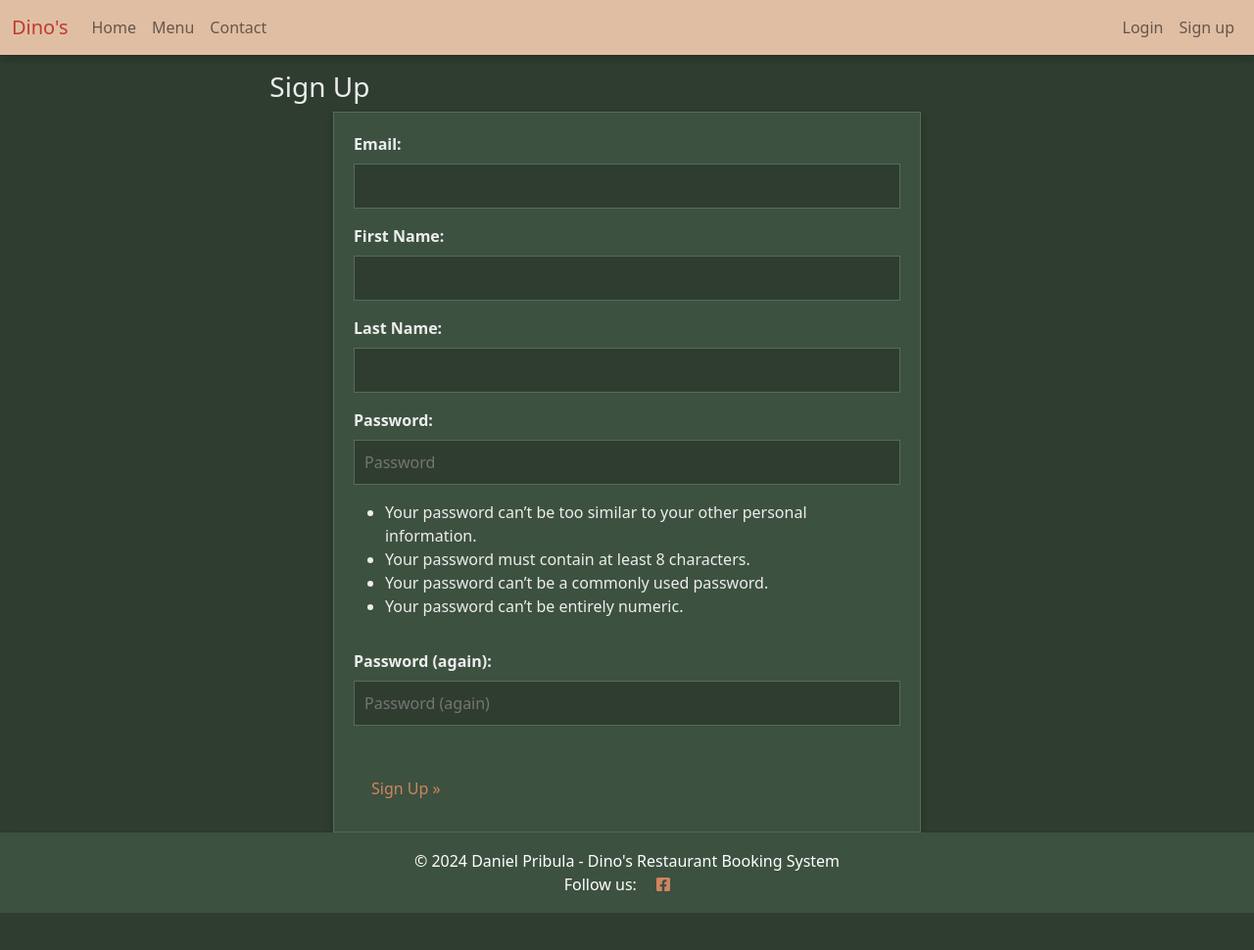
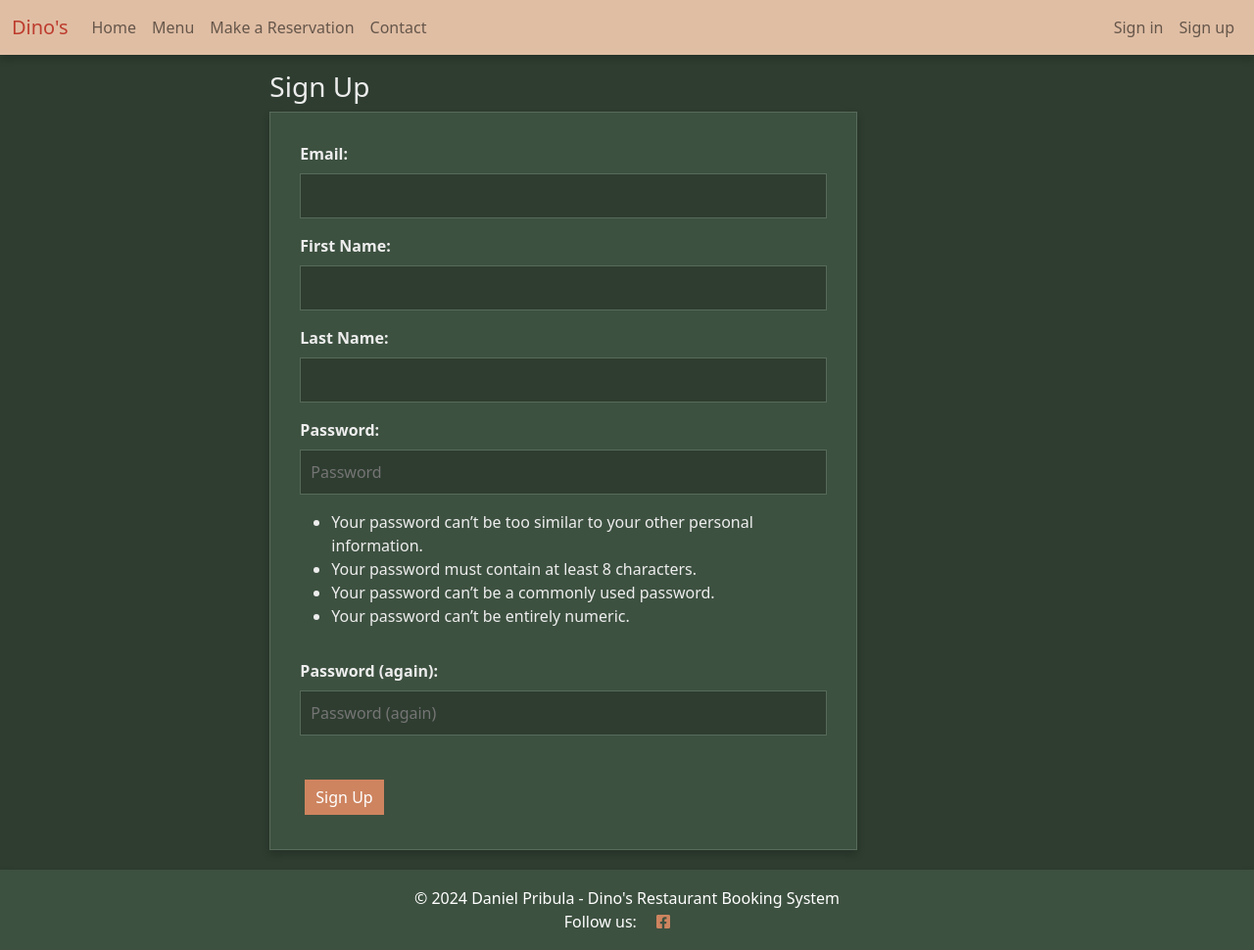
Before and after one commit to houndhunger/django-restaurant-web-and-booking, a Django app: page /accounts/signup/ in a window 1280 px wide. Shown: the whole page at 98% size. Before the commit the page ends 932 px from the top, so only its background shows below. Run offline with Django 4.2, Linux system fonts and the light colour scheme.

Commit message:
css tweaks and Base ReservationView and other minor fix

```diff
--- a/booking/templates/booking/user_reservations.html
+++ b/booking/templates/booking/user_reservations.html
@@ -17,13 +17,7 @@
                                     <h2 class="card-title">Reservation for {{ reservation.guest_count }} Guests</h2>
                                 </div>
                             </div>
-                            <a href="{% url 'edit_reservation' reservation.id %}" class="post-link">
-                                <!-- Removed duplicate Reservation for Guests in the anchor tag -->
-                            </a>
-
                             <p class="card-text mt-3"><strong>Date:</strong> {{ reservation.reservation_date|date:"F j, Y, g:i a" }}</p>
-
-                            <!-- Move the horizontal line under the Date -->
                             <hr />
 
                             <p class="card-text h6"><strong>Status:</strong> {{ reservation.get_status_display }}</p>
--- a/codestar/urls.py
+++ b/codestar/urls.py
@@ -30,7 +30,7 @@
     path('admin/', admin.site.urls),
     path('summernote/', include('django_summernote.urls')),
     path("", include("booking.urls"), name='booking-urls'),
-    path('welcome/', views.welcome_view, name='welcome'),
+    path('welcome/', HomeView.as_view(), name='welcome'),
     path('menu/', RestaurantMenuView.as_view(), name='restaurant_menu'),
     path('contact/', views.contact, name='contact'),
 ]
--- a/static/css/style.css
+++ b/static/css/style.css
@@ -39,6 +39,7 @@
 .btn-signup,
 .btn-edit,
 .btn-primary,
+a,
 .link,
 .reservation-title {
     color: var(--accent-1-colour);
@@ -96,7 +97,7 @@
     border: 1px solid var(--content-bg-colour);
     background-color: var(--content-bg-colour);
     box-shadow: 0 4px 8px rgba(0, 0, 0, 0.2);
-    padding: 15px;
+    padding: 20px;
     margin-bottom: 20px;
     border-radius: 0;
 }
@@ -187,8 +188,8 @@
 }
 
 /* Links and Buttons */
+button,
 .post-link,
-.link,
 .btn-signup,
 .btn-create,
 .btn-primary,
@@ -196,34 +197,25 @@
 .btn-delete,
 .btn-cancel {
     text-decoration: none;
+    color: #fff;
+    background-color: var(--accent-1-colour);
+    border: 1px solid var(--accent-1-colour);
     border-radius: 0;
     margin: 5px;
+    padding: 5px 10px;
 }
-
 
 .post-link:hover,
 .page-link {
     color: var(--accent-1-colour);
 }
 
-.btn-primary {
-    background-color: var(--accent-1-colour);
-    color: #fff;
-    padding: 5px 10px;
-    border: 1px solid var(--accent-1-colour);
-}
 
 .btn-signup:hover,
 .btn-signup:active,
 .btn-primary:hover {
     background-color: #fff;
     color: var(--accent-1-colour);
-}
-
-.btn-view {
-    background-color: var(--hover-1-colour);
-    color: #fff;
-    padding: 5px 10px;
 }
 
 .btn-view:hover {
@@ -257,10 +249,11 @@
 
 /* Forms */
 .login-form,
-.signup-form {
+.signup-form,
+.reservation-form {
     max-width: 600px;
-    margin: 0 auto;
-    padding: 20px;
+    margin-bottom: 20px;
+    padding: 30px;
     background-color: var(--content-bg-colour);
     border: 1px solid var(--form-border);
     box-shadow: 0 4px 8px rgba(0, 0, 0, 0.2);
--- a/templates/account/signup.html
+++ b/templates/account/signup.html
@@ -16,7 +16,7 @@
           {{ form.as_p }}
         </div>
 
-        <button class="btn btn-signup" type="submit">Sign Up &raquo;</button>
+        <button class="btn btn-signup" type="submit">Sign Up</button>
       </form>
     </div>
   </div>
--- a/templates/base.html
+++ b/templates/base.html
@@ -61,7 +61,7 @@
                             href="{% url 'restaurant_menu' %}">Menu</a>
                     </li>
                     {% if user.is_authenticated %}
-                    {% if is_staff %}
+                        {% if is_staff %}
                     <li class="nav-item">
                         <a class="nav-link {% if request.path == manage_reservations_url %}active{% endif %}"
                             href="{% url 'manage_reservations' %}">Manage Reservations</a>
@@ -70,7 +70,11 @@
                         <a class="nav-link {% if request.path == manage_tables_url %}active{% endif %}"
                             href="{% url 'manage_tables' %}">Manage Tables</a>
                     </li>
-                    {% endif %}
+                    <li class="nav-item">
+                        <a class="nav-link {% if request.path == make_reservation_url %}active{% endif %}"
+                            href="{% url 'make_reservation' %}">Make a Reservation</a>
+                    </li>
+                        {% else %}
                     <li class="nav-item">
                         <a class="nav-link {% if request.path == make_reservation_url %}active{% endif %}"
                             href="{% url 'make_reservation' %}">Make a Reservation</a>
@@ -78,6 +82,12 @@
                     <li class="nav-item">
                         <a class="nav-link {% if request.path == user_reservations_url %}active{% endif %}"
                             href="{{ user_reservations_url }}">My Reservations</a>
+                    </li>
+                        {% endif %}
+                    {% else %}
+                    <li class="nav-item">
+                        <a class="nav-link {% if request.path == account_login_url %}active{% endif %}"
+                            href="{% url 'account_login' %}">Make a Reservation</a>
                     </li>
                     {% endif %}
                     <li class="nav-item">
@@ -87,9 +97,9 @@
                 </ul>
 
                 <ul class="navbar-nav">
+                    {% if user.is_authenticated %}
                     <li class="nav-item">
                         <div class="text-end ms-auto">
-                            {% if user.is_authenticated %}
                             <div class="navbar-text text-muted">
                                 Logged in as {{ user }}.
                             </div>
@@ -98,16 +108,18 @@
                         <a class="nav-link" href="#">Profile</a>
                     </li>
                     <li class="nav-item">
-                        <a class="nav-link" href="{% url 'account_logout' %}">Logout</a>
+                        <a class="nav-link" href="{% url 'account_logout' %}">Sign out</a>
                     </li>
 
                     {% else %}
                     <li class="nav-item">
                         <a class="nav-link {% if request.path == account_login_url %}active{% endif %}"
-                            href="{% url 'account_login' %}">Login</a> </li>
+                            href="{% url 'account_login' %}">Sign in</a>
+                    </li>
                     <li class="nav-item">
                         <a class="nav-link {% if request.path == account_signup_url %}active{% endif %}"
-                            href="{% url 'account_signup' %}">Sign up</a> </li>
+                            href="{% url 'account_signup' %}">Sign up</a>
+                    </li>
                     {% endif %}
                 </ul>
             </div>
--- a/templates/index.html
+++ b/templates/index.html
@@ -26,7 +26,7 @@
                         </div>
                     </form>
                     {% else %}
-                    <p class="text-center">Please <a class="link {% if request.path == signup_url %}active{% endif %}" href="{{ signup_url }}">Register</a> to make a reservation.</p>
+                    <p class="text-center">Please <a class="link {% if request.path == signup_url %}active{% endif %}" href="{{ signup_url }}">Sign up</a> to make a reservation.</p>
                     <p class="text-center">Or <a class="link {% if request.path == login_url %}active{% endif %}" href="{{ login_url }}">Login</a>.
                     {% endif %}
                 </div>
```
Also changed, not shown: booking/templates/booking/reservation_make_edit.html (+4 -10 lines), booking/views.py (+17 -16 lines).
